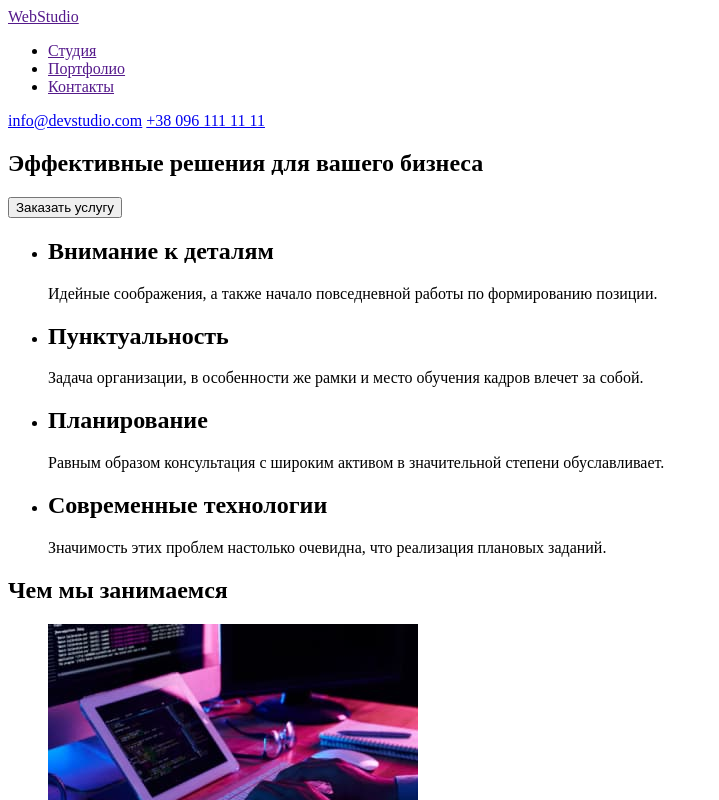
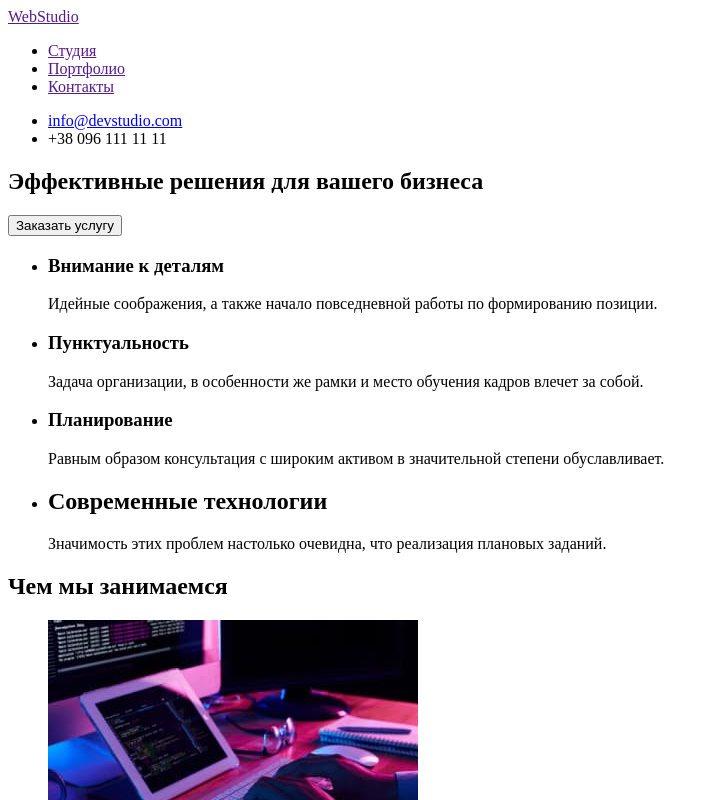
Before and after one commit to funnYYYYYYY/goit-markup-hw-01, a plain HTML site: page index.html in a window 1280 px wide. Shown: the top 800 px of the page, without its empty margins (0-719 px from the left). Drawn offline with Linux system fonts and the light colour scheme.

Commit message:
homework2.0

```diff
--- a/index.html
+++ b/index.html
@@ -17,8 +17,10 @@
           <li><a href="">Контакты</a></li>
         </ul>
       </nav>
-      <a href="mailto:info@devstudio.com">info@devstudio.com</a>
-      <a href="tel:+380961111111">+38 096 111 11 11</a>
+      <ul>
+        <li><a href="mailto:info@devstudio.com">info@devstudio.com</a></li>
+        <li><a href="tel:+380961111111"></a>+38 096 111 11 11</li>
+      </ul>
     </header>
     <!-- Main -->
     <main>
@@ -29,23 +31,24 @@
       </section>
       <!-- Section 2-->
       <section>
+        <h2 hidden>Преимущества</h2>
         <ul>
           <li>
-            <h2>Внимание к деталям</h2>
+            <h3>Внимание к деталям</h3>
             <p>
               Идейные соображения, а также начало повседневной работы по
               формированию позиции.
             </p>
           </li>
           <li>
-            <h2>Пунктуальность</h2>
+            <h3>Пунктуальность</h3>
             <p>
               Задача организации, в особенности же рамки и место обучения кадров
               влечет за собой.
             </p>
           </li>
           <li>
-            <h2>Планирование</h2>
+            <h3>Планирование</h3>
             <p>
               Равным образом консультация с широким активом в значительной
               степени обуславливает.
```
Also changed, not shown: images/nikolay-1.jpg (added).
